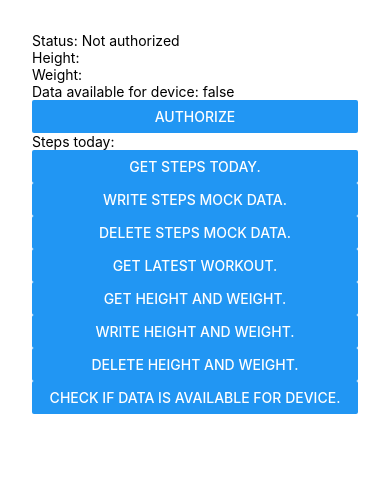
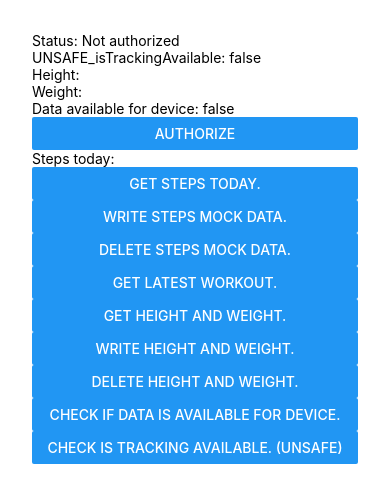
Before and after one commit to kilohealth/rn-fitness-tracker, a React Native app in the folder example/: screen / in a window 390 px wide. Shown: the top 502 px of the page. Built offline with nearby package versions, Linux system fonts and the light colour scheme.

Commit message:
feat(example): added test for UNSAFE_isTrackingAvailable

```diff
--- a/example/App.tsx
+++ b/example/App.tsx
@@ -14,7 +14,7 @@ import {
   AuthorizationPermissions,
   FitnessDataType,
   FitnessTracker,
-  GoogleFitDataTypes,
+  GoogleFitDataType,
   HealthKitDataType,
   HealthKit,
   HealthKitWriteData,
@@ -30,8 +30,8 @@ const permissions: AuthorizationPermissions = {
     HealthKitDataType.StepCount,
     HealthKitDataType.Workout,
   ],
-  googleFitReadPermissions: [GoogleFitDataTypes.Steps],
-  googleFitWritePermissions: [GoogleFitDataTypes.Steps],
+  googleFitReadPermissions: [GoogleFitDataType.Steps],
+  googleFitWritePermissions: [GoogleFitDataType.Steps],
 };
 
 const startOfToday = +startOfDay(new Date());
@@ -69,6 +69,7 @@ const mockData: Array<HealthKitWriteData> = [
 
 const App = () => {
   const [authorized, setAuthorized] = useState(false);
+  const [unsafeAuthorization, setUnsafeAuthorization] = useState(false);
   const isAuthorized: string = authorized ? 'Authorized' : 'Not authorized';
   const [stepsToday, setStepsToday] = useState<number | undefined>(undefined);
   const [stepsTodayWritten, setStepsTodayWritten] = useState(false);
@@ -141,8 +142,6 @@ const App = () => {
 
       setHeight(h);
       setWeight(w);
-
-      console.log('Success');
     } catch (error) {
       console.log(error);
     }
@@ -160,8 +159,6 @@ const App = () => {
         unit: HealthKitUnitType.Kilograms,
         amount: 99.9,
       });
-
-      console.log('Success');
     } catch (error) {
       console.log(error);
     }
@@ -179,8 +176,6 @@ const App = () => {
         startDate: startOfToday,
         endDate: +new Date(),
       });
-
-      console.log('Success');
     } catch (error) {
       console.log(error);
     }
@@ -190,8 +185,17 @@ const App = () => {
     try {
       const result = await HealthKit.isHealthDataAvailable();
       setHealthDataAvailable(result);
+    } catch (error) {
+      console.log(error);
+    }
+  };
 
-      console.log('Success');
+  const checkIfTrackingIsAvailableUnsafe = async () => {
+    try {
+      const result = await FitnessTracker.UNSAFE_isTrackingAvailable(
+        FitnessDataType.Steps,
+      );
+      setUnsafeAuthorization(result);
     } catch (error) {
       console.log(error);
     }
@@ -203,6 +207,9 @@ const App = () => {
       <ScrollView contentInsetAdjustmentBehavior="automatic">
         <View style={styles.container}>
           <Text testID="authorization_status">Status: {isAuthorized}</Text>
+          <Text testID="unsafe_tracking_status">
+            UNSAFE_isTrackingAvailable: {unsafeAuthorization ? 'true' : 'false'}
+          </Text>
           <Text testID="height">Height: {height}</Text>
           <Text testID="weight">Weight: {weight}</Text>
           <Text testID="data_is_available_for_device">
@@ -259,6 +266,11 @@ const App = () => {
             onPress={checkIfDataIsAvailableForDevice}
             testID="check_health_data_available_button"
           />
+          <Button
+            title="Check is tracking available. (Unsafe)"
+            onPress={checkIfTrackingIsAvailableUnsafe}
+            testID="check_tracking_unsafe_button"
+          />
         </View>
       </ScrollView>
     </SafeAreaView>
```
Also changed, not shown: 1 other file (tests, documents, lock files or other folders).
